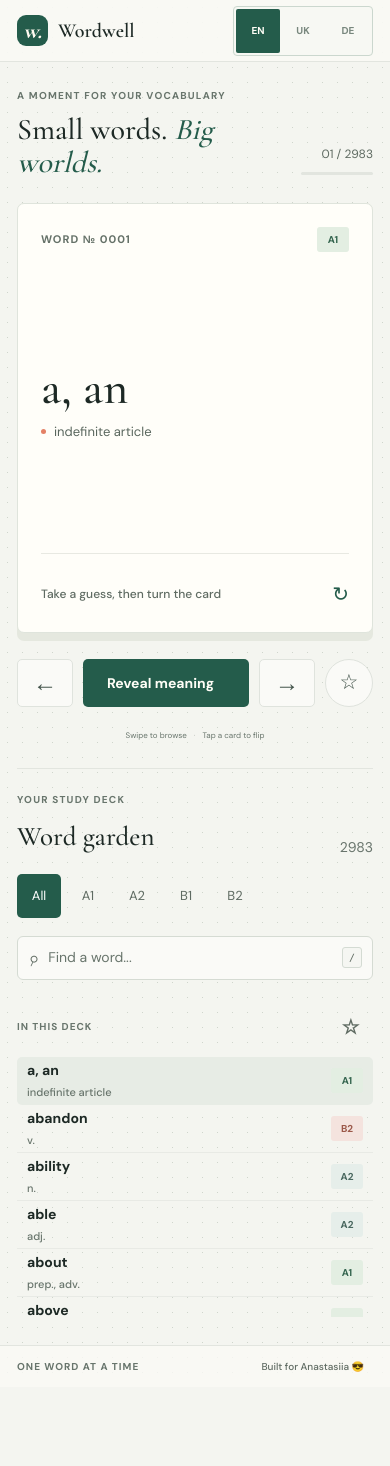
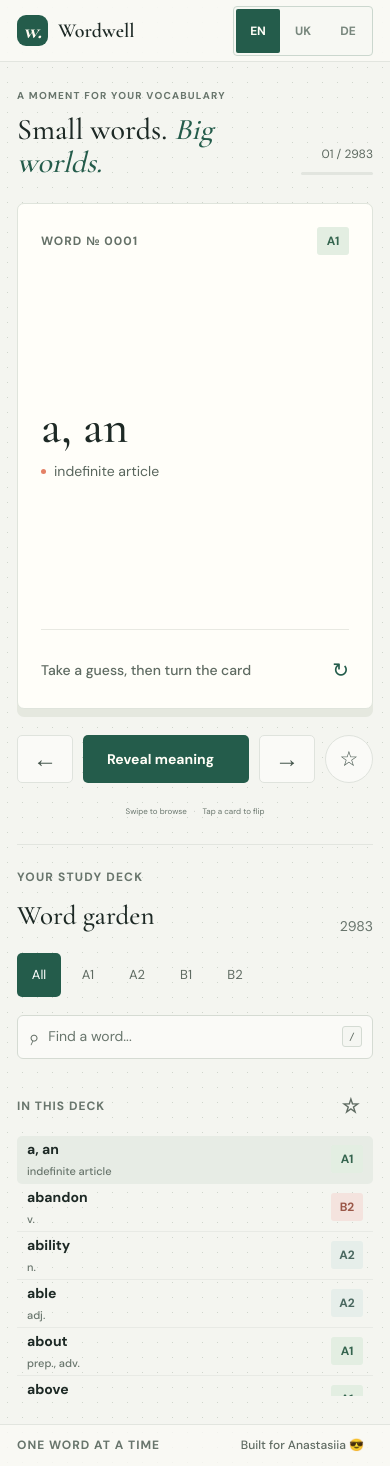
Before and after one commit to NiksonX/word-well, a Next.js app: page / in a window 390 px wide. Before the commit the page ends 1387 px from the top, so only its background shows below. Built offline with nearby package versions, Linux system fonts and the light colour scheme.

Commit message:
upd markup

```diff
--- a/src/app/globals.css
+++ b/src/app/globals.css
@@ -30,10 +30,10 @@ button:focus-visible, a:focus-visible, .search-box:focus-within { outline: 2px s
 
 .app-shell { min-height: 100svh; display: flex; flex-direction: column; background-image: radial-gradient(#cfd5cc 0.65px, transparent 0.65px); background-size: 15px 15px; }
 .topbar { height: 74px; padding: 0 clamp(22px, 5vw, 76px); display: flex; align-items: center; justify-content: space-between; background: rgba(250, 250, 246, 0.9); border-bottom: 1px solid var(--line); }
-.brand { display: flex; gap: 10px; align-items: center; text-decoration: none; color: var(--ink); font-size: 17px; font-weight: 750; letter-spacing: 0; }
-.brand > span:last-child { font-family: var(--font-display); font-size: 20px; font-weight: 600; }
-.brand-mark { width: 31px; height: 31px; display: grid; place-items: center; border-radius: 9px; color: #fffaf0; background: var(--green); font-family: var(--font-display); font-size: 22px; font-style: italic; line-height: 1; }
-.topbar-right { display: flex; align-items: center; gap: clamp(18px, 3vw, 42px); font-size: 12px; }
+.brand { display: flex; gap: 10px; align-items: center; text-decoration: none; color: var(--ink); font-size: 1.0625rem; font-weight: 750; letter-spacing: 0; }
+.brand > span:last-child { font-family: var(--font-display); font-size: 1.25rem; font-weight: 600; }
+.brand-mark { width: 31px; height: 31px; display: grid; place-items: center; border-radius: 9px; color: #fffaf0; background: var(--green); font-family: var(--font-display); font-size: 1.375rem; font-style: italic; line-height: 1; }
+.topbar-right { display: flex; align-items: center; gap: clamp(18px, 3vw, 42px); font-size: 0.75rem; }
 .daily-note { color: #5f6b62; display: flex; align-items: center; gap: 9px; }
 .status-dot { width: 7px; height: 7px; border-radius: 50%; background: #81a98a; box-shadow: 0 0 0 4px #81a98a25; }
 .source-link { color: var(--green); text-decoration: none; font-weight: 650; }
@@ -41,20 +41,20 @@ button:focus-visible, a:focus-visible, .search-box:focus-within { outline: 2px s
 .workspace { flex: 1; width: min(1320px, 100%); margin: 0 auto; padding: 48px clamp(22px, 5vw, 76px) 36px; display: grid; grid-template-columns: minmax(225px, 290px) minmax(0, 1fr); gap: clamp(42px, 8vw, 118px); }
 .deck-sidebar { min-height: 680px; display: flex; flex-direction: column; border-right: 1px solid var(--line); padding-right: 28px; }
 .sidebar-heading { display: flex; align-items: flex-end; justify-content: space-between; margin: 1px 0 24px; }
-.eyebrow { margin: 0 0 10px; color: #68756c; font-size: 10px; font-weight: 750; letter-spacing: 1.2px; }
-.sidebar-heading h1 { margin: 0; font-family: var(--font-display); font-size: 27px; font-weight: 500; }
-.deck-count { color: #68746c; font-size: 14px; font-variant-numeric: tabular-nums; }
+.eyebrow { margin: 0 0 10px; color: #68756c; font-size: 0.625rem; font-weight: 750; letter-spacing: 1.2px; }
+.sidebar-heading h1 { margin: 0; font-family: var(--font-display); font-size: 1.6875rem; font-weight: 500; }
+.deck-count { color: #68746c; font-size: 0.875rem; font-variant-numeric: tabular-nums; }
 .level-filters { display: flex; align-items: center; gap: 5px; margin-bottom: 18px; }
-.level-chip { min-width: 40px; height: 36px; border: 1px solid transparent; border-radius: 5px; background: transparent; color: #5f6b62; font-size: 12px; cursor: pointer; transition: background 160ms ease, color 160ms ease; }
+.level-chip { min-width: 40px; height: 36px; border: 1px solid transparent; border-radius: 5px; background: transparent; color: #5f6b62; font-size: 0.75rem; cursor: pointer; transition: background 160ms ease, color 160ms ease; }
 .level-chip.active { color: white; background: var(--green); }
 .level-chip:not(.active):hover { background: #e8ebe4; color: var(--ink); }
 .search-box { height: 44px; display: flex; align-items: center; gap: 9px; border: 1px solid #d5dbd3; border-radius: 6px; padding: 0 10px; background: #fafaf7; color: #5f6b62; }
-.search-box > span { font-size: 20px; line-height: 1; transform: rotate(-20deg); }
-.search-box input { width: 100%; min-width: 0; border: 0; outline: 0; background: transparent; color: var(--ink); font-size: 14px; }
+.search-box > span { font-size: 1.25rem; line-height: 1; transform: rotate(-20deg); }
+.search-box input { width: 100%; min-width: 0; border: 0; outline: 0; background: transparent; color: var(--ink); font-size: 0.875rem; }
 .search-box input::placeholder { color: #68756c; }
-.search-box kbd, .keyboard-hint kbd { border: 1px solid #d4dbd3; border-radius: 3px; padding: 2px 6px; color: #5f6b62; font-size: 10px; background: #f5f6f2; }
-.list-toolbar { display: flex; justify-content: space-between; align-items: center; margin: 25px 0 8px; color: #68756c; font-size: 10px; font-weight: 750; letter-spacing: 1px; }
-.saved-filter { width: 32px; height: 32px; padding: 0; border: 0; background: transparent; color: #5f6b62; font-size: 20px; cursor: pointer; }
+.search-box kbd, .keyboard-hint kbd { border: 1px solid #d4dbd3; border-radius: 3px; padding: 2px 6px; color: #5f6b62; font-size: 0.625rem; background: #f5f6f2; }
+.list-toolbar { display: flex; justify-content: space-between; align-items: center; margin: 25px 0 8px; color: #68756c; font-size: 0.625rem; font-weight: 750; letter-spacing: 1px; }
+.saved-filter { width: 32px; height: 32px; padding: 0; border: 0; background: transparent; color: #5f6b62; font-size: 1.25rem; cursor: pointer; }
 .saved-filter.active, .save-button.is-saved { color: #d1883b; }
 .word-list { flex: 1; overflow: auto; max-height: 354px; scrollbar-width: thin; scrollbar-color: #d8ddd5 transparent; }
 .word-list-spacer { position: relative; }
@@ -62,27 +62,27 @@ button:focus-visible, a:focus-visible, .search-box:focus-within { outline: 2px s
 .word-row { width: 100%; display: flex; align-items: center; justify-content: space-between; gap: 8px; height: 48px; overflow: hidden; padding: 0 10px; border: 0; border-bottom: 1px solid #e8eae5; background: transparent; text-align: left; cursor: pointer; transition: background 150ms ease; }
 .word-row:hover { background: #ebece6; }
 .word-row.selected { border-bottom-color: transparent; border-radius: 5px; background: #e7ece5; }
-.word-row-name { min-width: 0; overflow: hidden; font-size: 14px; font-weight: 630; text-overflow: ellipsis; white-space: nowrap; }
-.word-row-name small { display: block; overflow: hidden; text-overflow: ellipsis; margin-top: 3px; color: #68756c; font-size: 11px; font-weight: 450; }
-.row-level, .level-tag { display: inline-grid; place-items: center; min-width: 32px; padding: 5px 7px; border-radius: 3px; font-size: 10px; font-weight: 750; }
+.word-row-name { min-width: 0; overflow: hidden; font-size: 0.875rem; font-weight: 630; text-overflow: ellipsis; white-space: nowrap; }
+.word-row-name small { display: block; overflow: hidden; text-overflow: ellipsis; margin-top: 3px; color: #68756c; font-size: 0.6875rem; font-weight: 450; }
+.row-level, .level-tag { display: inline-grid; place-items: center; min-width: 32px; padding: 5px 7px; border-radius: 3px; font-size: 0.625rem; font-weight: 750; }
 .level-a1 { color: #35654f; background: #e3eee2; }
 .level-a2 { color: #49675f; background: #e6eeea; }
 .level-b1 { color: #856638; background: #f5edd5; }
 .level-b2 { color: #9b5849; background: #f4e3de; }
-.empty-list { padding: 14px 8px; color: var(--muted); font-size: 13px; line-height: 1.6; }
+.empty-list { padding: 14px 8px; color: var(--muted); font-size: 0.8125rem; line-height: 1.6; }
 .oxford-card-link { display: flex; align-items: center; gap: 10px; margin-top: 20px; padding: 13px 10px; border: 1px solid #e2e5df; border-radius: 6px; color: inherit; text-decoration: none; background: rgba(250, 250, 247, .7); transition: border-color 150ms ease, transform 150ms ease; }
 .oxford-card-link:hover { border-color: #b7c8b9; transform: translateY(-2px); }
-.oxford-link-mark { width: 27px; height: 27px; display: grid; place-items: center; border-radius: 50%; color: white; background: #265a48; font-family: Georgia, serif; font-size: 15px; }
+.oxford-link-mark { width: 27px; height: 27px; display: grid; place-items: center; border-radius: 50%; color: white; background: #265a48; font-family: Georgia, serif; font-size: 0.9375rem; }
 .oxford-card-link strong, .oxford-card-link small { display: block; }
-.oxford-card-link strong { font-size: 10px; }
-.oxford-card-link small { margin-top: 4px; color: #858e86; font-size: 9px; }
-.link-arrow { margin-left: auto; color: #76847a; font-size: 14px; }
+.oxford-card-link strong { font-size: 0.625rem; }
+.oxford-card-link small { margin-top: 4px; color: #858e86; font-size: 0.5625rem; }
+.link-arrow { margin-left: auto; color: #76847a; font-size: 0.875rem; }
 
 .study-area { min-width: 0; display: flex; flex-direction: column; align-items: center; }
 .study-heading { width: min(100%, 590px); display: flex; align-items: flex-end; justify-content: space-between; gap: 20px; margin: 6px 0 31px; }
-.study-heading h2 { margin: 0; font-family: var(--font-display); font-size: 36px; line-height: 1.1; font-weight: 500; letter-spacing: 0; }
+.study-heading h2 { margin: 0; font-family: var(--font-display); font-size: 2.25rem; line-height: 1.1; font-weight: 500; letter-spacing: 0; }
 .study-heading h2 em { color: var(--green); font-weight: 500; }
-.progress-wrap { min-width: 92px; padding-bottom: 4px; color: #5f6b62; text-align: right; font-size: 12px; font-variant-numeric: tabular-nums; }
+.progress-wrap { min-width: 92px; padding-bottom: 4px; color: #5f6b62; text-align: right; font-size: 0.75rem; font-variant-numeric: tabular-nums; }
 .progress-track { height: 3px; margin-top: 9px; border-radius: 4px; background: #e2e5df; overflow: hidden; }
 .progress-track i { display: block; height: 100%; border-radius: inherit; background: var(--coral); transition: width 250ms ease; }
 .card-stage { position: relative; width: min(100%, 540px); height: clamp(350px, 49vh, 470px); perspective: 1300px; animation: card-arrive 650ms cubic-bezier(.2,.7,.25,1) both; }
@@ -97,42 +97,61 @@ button:focus-visible, a:focus-visible, .search-box:focus-within { outline: 2px s
 .card-front { transform: rotateY(0deg); background: #fffef9; }
 .card-back { transform: rotateY(180deg); background: #e7eee6; }
 .language-toggle { display: flex; flex: 0 0 auto; gap: 1px; padding: 3px; border: 1px solid #cbd7ce; border-radius: 4px; background: #f7f8f3; }
-.language-toggle button { min-width: 30px; height: 26px; padding: 0 6px; border: 0; border-radius: 2px; background: transparent; color: #78877d; font-size: 10px; font-weight: 700; cursor: pointer; transition: background 150ms ease, color 150ms ease; }
+.language-toggle button { min-width: 30px; height: 26px; padding: 0 6px; border: 0; border-radius: 2px; background: transparent; color: #78877d; font-size: 0.625rem; font-weight: 700; cursor: pointer; transition: background 150ms ease, color 150ms ease; }
 .language-toggle button[aria-pressed="true"] { background: var(--green); color: #fffef7; }
 .language-toggle button:not([aria-pressed="true"]):hover { background: #e7eee6; color: var(--green); }
 .language-toggle button:disabled { color: #a5ada6; cursor: not-allowed; }
-.card-topline, .card-bottomline { display: flex; align-items: center; justify-content: space-between; color: #657168; font-size: 11px; font-weight: 700; letter-spacing: 1px; }
+.card-topline, .card-bottomline { display: flex; align-items: center; justify-content: space-between; color: #657168; font-size: 0.6875rem; font-weight: 700; letter-spacing: 1px; }
 .card-topline .level-tag { letter-spacing: 0; }
-.word-display { margin: auto 0 10px; font-family: var(--font-display); font-size: clamp(56px, 8vw, 86px); font-weight: 500; line-height: 1; letter-spacing: 0; }
-.word-meta { display: flex; align-items: center; gap: 8px; color: #59665d; font-size: 13px; }
+.word-display { margin: auto 0 10px; font-family: var(--font-display); font-size: clamp(3.5rem, 8vw, 5.375rem); font-weight: 500; line-height: 1; letter-spacing: 0; }
+.word-meta { display: flex; align-items: center; gap: 8px; color: #59665d; font-size: 0.8125rem; }
 .word-meta i { width: 5px; height: 5px; border-radius: 50%; background: var(--coral); }
-.pronunciation { margin-left: 9px; color: #637067; font-family: var(--font-display); font-size: 14px; }
-.card-bottomline { margin-top: auto; padding-top: 25px; border-top: 1px solid #e8e9e2; color: #5f6b62; font-size: 12px; font-weight: 500; letter-spacing: 0; }
-.turn-icon { color: var(--green); font-size: 20px; }
-/* .card-ornament { position: absolute; right: 29px; bottom: 83px; color: #f1d86d; font-size: 104px; line-height: 1; transform: rotate(-12deg); opacity: .8; } */
-.meaning-label { margin-top: 45px; color: var(--green); font-family: var(--font-display); font-size: 30px; font-style: italic; }
-.meaning-text { max-width: 420px; margin-top: 12px; font-family: var(--font-display); font-size: 30px; line-height: 1.25; }
-.example-block { display: flex; flex-direction: column; gap: 8px; margin-top: auto; padding: 16px 18px; border-left: 2px solid var(--coral); background: #f7f8f3; color: #334139; font-family: var(--font-display); font-size: 17px; font-style: italic; line-height: 1.45; }
-.example-block span:first-child { color: #68756c; font-family: var(--font-body); font-size: 10px; font-style: normal; font-weight: 750; letter-spacing: 1px; }
+.pronunciation { margin-left: 9px; color: #637067; font-family: var(--font-display); font-size: 0.875rem; }
+.card-bottomline { margin-top: auto; padding-top: 25px; border-top: 1px solid #e8e9e2; color: #5f6b62; font-size: 0.75rem; font-weight: 500; letter-spacing: 0; }
+.turn-icon { color: var(--green); font-size: 1.25rem; }
+/* .card-ornament { position: absolute; right: 29px; bottom: 83px; color: #f1d86d; font-size: 6.5rem; line-height: 1; transform: rotate(-12deg); opacity: .8; } */
+.meaning-label { margin-top: 45px; color: var(--green); font-family: var(--font-display); font-size: 1.875rem; font-style: italic; }
+.meaning-text { max-width: 420px; margin-top: 12px; font-family: var(--font-display); font-size: 1.875rem; line-height: 1.25; }
+.example-block { display: flex; flex-direction: column; gap: 8px; margin-top: auto; padding: 16px 18px; border-left: 2px solid var(--coral); background: #f7f8f3; color: #334139; font-family: var(--font-display); font-size: 1.0625rem; font-style: italic; line-height: 1.45; }
+.example-block span:first-child { color: #68756c; font-family: var(--font-body); font-size: 0.625rem; font-style: normal; font-weight: 750; letter-spacing: 1px; }
 .card-back .card-bottomline { border-color: #d7e0d6; }
+/* The back stacks word, meaning and example; tighten it to the card's own height so nothing spills out. */
+.card-stage { container-type: size; container-name: card; }
+.card-back:has(.example-block) .meaning-label { margin-top: clamp(12px, 6cqh, 45px); }
+@container card (max-height: 28.75rem) {
+  .card-back:has(.example-block) .card-bottomline { display: none; }
+  .card-back:has(.example-block) .meaning-text { margin-bottom: 14px; }
+}
+@container card (max-height: 25rem) {
+  .card-back:has(.example-block) { padding-top: 24px; padding-bottom: 24px; }
+  .card-back:has(.example-block) .meaning-label { font-size: 1.625rem; line-height: 1.15; }
+  .card-back:has(.example-block) .meaning-text { margin-top: 6px; font-size: 1.5rem; line-height: 1.2; }
+  .card-back:has(.example-block) .example-block { gap: 5px; padding: 11px 14px; font-size: 1.125rem; line-height: 1.3; }
+}
+@container card (max-height: 20.625rem) {
+  .card-back:has(.example-block) { padding-top: 18px; padding-bottom: 18px; }
+  .card-back:has(.example-block) .meaning-label { font-size: 1.4375rem; }
+  .card-back:has(.example-block) .meaning-text { font-size: 1.3125rem; }
+  .card-back:has(.example-block) .example-block { padding: 9px 12px; font-size: 1.0625rem; line-height: 1.25; }
+}
 .card-empty { flex: 1; display: grid; place-content: center; justify-items: center; gap: 14px; color: #738076; }
-.card-empty > span { color: var(--coral); font-size: 36px; }
-.card-empty p { max-width: 250px; margin: 0; text-align: center; font-family: var(--font-display); font-size: 23px; }
-.card-empty button { border: 0; border-bottom: 1px solid var(--green); padding: 4px 0; background: transparent; color: var(--green); font-size: 11px; cursor: pointer; }
+.card-empty > span { color: var(--coral); font-size: 2.25rem; }
+.card-empty p { max-width: 250px; margin: 0; text-align: center; font-family: var(--font-display); font-size: 1.4375rem; }
+.card-empty button { border: 0; border-bottom: 1px solid var(--green); padding: 4px 0; background: transparent; color: var(--green); font-size: 0.6875rem; cursor: pointer; }
 .study-controls { display: flex; align-items: center; gap: 15px; margin-top: 26px; }
-.icon-button, .save-button { width: 44px; height: 44px; display: grid; place-items: center; border: 1px solid #dfe3dd; border-radius: 50%; background: #fafaf7; color: #42534a; font-size: 19px; cursor: pointer; transition: background 150ms ease, transform 150ms ease; }
+.icon-button, .save-button { width: 44px; height: 44px; display: grid; place-items: center; border: 1px solid #dfe3dd; border-radius: 50%; background: #fafaf7; color: #42534a; font-size: 1.1875rem; cursor: pointer; transition: background 150ms ease, transform 150ms ease; }
 .icon-button:hover, .save-button:hover { transform: translateY(-2px); background: white; }
-.save-button { font-size: 21px; }
-.reveal-button { min-width: 160px; height: 48px; display: flex; align-items: center; justify-content: center; gap: 11px; padding: 0 18px; border: 0; border-radius: 5px; background: var(--green); color: #fffef7; font-size: 14px; font-weight: 650; cursor: pointer; transition: background 150ms ease, transform 150ms ease; }
+.save-button { font-size: 1.3125rem; }
+.reveal-button { min-width: 160px; height: 48px; display: flex; align-items: center; justify-content: center; gap: 11px; padding: 0 18px; border: 0; border-radius: 5px; background: var(--green); color: #fffef7; font-size: 0.875rem; font-weight: 650; cursor: pointer; transition: background 150ms ease, transform 150ms ease; }
 .reveal-button:hover { transform: translateY(-2px); background: #194b3d; }
-.reveal-button span { font-size: 14px; }
+.reveal-button span { font-size: 0.875rem; }
 .reveal-button:disabled, .save-button:disabled { opacity: .45; cursor: not-allowed; }
-.keyboard-hint { display: flex; align-items: center; gap: 6px; margin-top: 22px; color: #68756c; font-size: 10px; }
+.keyboard-hint { display: flex; align-items: center; gap: 6px; margin-top: 22px; color: #68756c; font-size: 0.625rem; }
 .mobile-hint { display: none; }
-.keyboard-hint > span { width: 20px; height: 20px; display: grid; place-items: center; border: 1px solid #d5dbd3; border-radius: 3px; background: rgba(250, 250, 247, .8); color: #526057; font-size: 13px; }
+.keyboard-hint > span { width: 20px; height: 20px; display: grid; place-items: center; border: 1px solid #d5dbd3; border-radius: 3px; background: rgba(250, 250, 247, .8); color: #526057; font-size: 0.8125rem; }
 .keyboard-hint b { margin: 0 5px; color: #b0b6af; font-weight: 400; }
-.page-footer { min-height: 46px; display: flex; align-items: center; justify-content: space-between; padding: 0 clamp(22px, 5vw, 76px); border-top: 1px solid var(--line); background: rgba(250, 250, 246, .8); color: #68756c; font-size: 10px; font-weight: 700; letter-spacing: 1px; }
-.page-footer span:last-child { color: #5f6b62; font-size: 10px; font-weight: 500; letter-spacing: 0; }
+.page-footer { min-height: 46px; display: flex; align-items: center; justify-content: space-between; padding: 0 clamp(22px, 5vw, 76px); border-top: 1px solid var(--line); background: rgba(250, 250, 246, .8); color: #68756c; font-size: 0.625rem; font-weight: 700; letter-spacing: 1px; }
+.page-footer span:last-child { color: #5f6b62; font-size: 0.625rem; font-weight: 500; letter-spacing: 0; }
 .page-footer i { margin-left: 5px; color: var(--coral); font-style: normal; }
 .footer-meta { display: flex; align-items: center; gap: 4px; }
 .contact-link { width: 32px; height: 32px; display: grid; place-items: center; margin-left: 0; border-radius: 50%; color: var(--green); transition: background 150ms ease, color 150ms ease; }
@@ -150,18 +169,22 @@ button:focus-visible, a:focus-visible, .search-box:focus-within { outline: 2px s
   .word-list { max-height: 260px; }
   .study-area { order: 1; }
   .study-heading { margin: 0 0 24px; }
-  .study-heading .eyebrow { font-size: 10px; }
-  .study-heading h2 { font-size: 30px; }
+  .study-heading .eyebrow { font-size: 0.625rem; }
+  .study-heading h2 { font-size: 1.875rem; }
   .progress-wrap { min-width: 72px; }
-  .level-chip { min-width: 44px; height: 44px; font-size: 13px; }
+  .level-chip { min-width: 44px; height: 44px; font-size: 0.8125rem; }
   .saved-filter { width: 44px; height: 44px; }
-  .card-stage { height: clamp(340px, 55svh, 430px); touch-action: pan-y; }
+  .card-stage { height: clamp(25.5rem, 60svh, 34rem); touch-action: pan-y; }
+  .card-topline, .example-block span:first-child, .level-tag, .row-level, .eyebrow, .list-toolbar, .page-footer, .page-footer span:last-child, .language-toggle button { font-size: 0.75rem; }
+  .word-meta, .card-bottomline { font-size: 0.875rem; }
+  .meaning-text { font-size: 1.625rem; }
+  .example-block { font-size: 1.1875rem; }
   .study-controls { width: min(100%, 400px); gap: 8px; }
   .icon-button, .save-button { width: 48px; height: 48px; flex: 0 0 48px; }
-  .icon-button { width: 64px; flex: 0 0 64px; border-radius: 5px; font-size: 24px; }
+  .icon-button { width: 64px; flex: 0 0 64px; border-radius: 5px; font-size: 1.5rem; }
   .reveal-button { min-width: 0; height: 48px; flex: 1; }
   .desktop-hint { display: none; }
-  .mobile-hint { display: flex; justify-content: center; font-size: 11px; }
+  .mobile-hint { display: flex; justify-content: center; font-size: 0.8125rem; }
   .page-footer { min-height: 42px; }
   .contact-link { width: 40px; height: 40px; }
 }
@@ -169,29 +192,29 @@ button:focus-visible, a:focus-visible, .search-box:focus-within { outline: 2px s
 @media (max-width: 420px) {
   .topbar { padding: 0 17px; }
   .workspace { padding: 26px 17px 28px; }
-  .source-link { font-size: 10px; }
+  .source-link { font-size: 0.75rem; }
   .card-face { padding: 23px; }
-  .word-display { font-size: 48px; }
-  .meaning-text { font-size: 23px; }
-  .example-block { font-size: 14px; }
+  .word-display { font-size: 3rem; }
+  .meaning-text { font-size: 1.4375rem; }
+  .example-block { font-size: 1.125rem; }
   .study-controls { gap: 10px; }
   .reveal-button { min-width: 0; padding: 0 12px; }
   .icon-button { width: 56px; flex: 0 0 56px; }
-  .keyboard-hint { gap: 4px; font-size: 8px; }
+  .keyboard-hint { gap: 4px; font-size: 0.5rem; }
   .keyboard-hint b { margin: 0 3px; }
   .page-footer { padding: 0 17px; }
 }
 
 @media (max-width: 360px) {
-  .study-heading h2 { font-size: 27px; }
+  .study-heading h2 { font-size: 1.6875rem; }
   .card-face { padding: 18px; }
-  .meaning-label { margin-top: 18px; font-size: 26px; }
-  .meaning-text { margin-top: 8px; font-size: 20px; line-height: 1.2; }
-  .example-block { gap: 6px; padding: 12px 14px; font-size: 13px; line-height: 1.35; }
+  .meaning-label { margin-top: 18px; font-size: 1.625rem; }
+  .meaning-text { margin-top: 8px; font-size: 1.375rem; line-height: 1.2; }
+  .example-block { gap: 6px; padding: 12px 14px; font-size: 1.0625rem; line-height: 1.35; }
   .card-bottomline { padding-top: 18px; }
-  .word-display { font-size: 40px; }
+  .word-display { font-size: 2.5rem; }
 }
-  .meaning-label { margin-top: 24px; color: var(--green); font-family: var(--font-display); font-size: 28px; font-style: italic; }
+  .meaning-label { margin-top: 24px; color: var(--green); font-family: var(--font-display); font-size: 1.75rem; font-style: italic; }
 @media (min-width: 761px) and (max-height: 850px) {
   .workspace { padding-top: 28px; padding-bottom: 18px; }
   .deck-sidebar { min-height: 0; }
```
